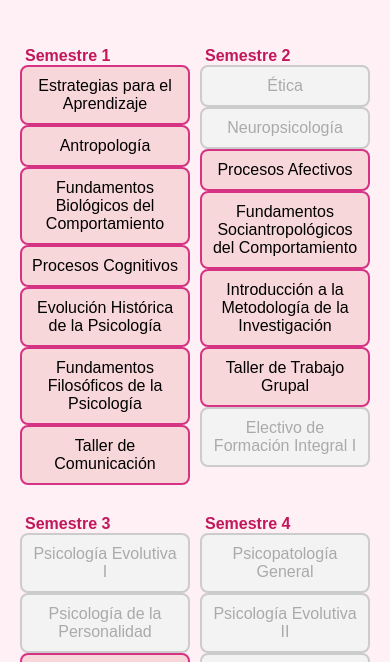
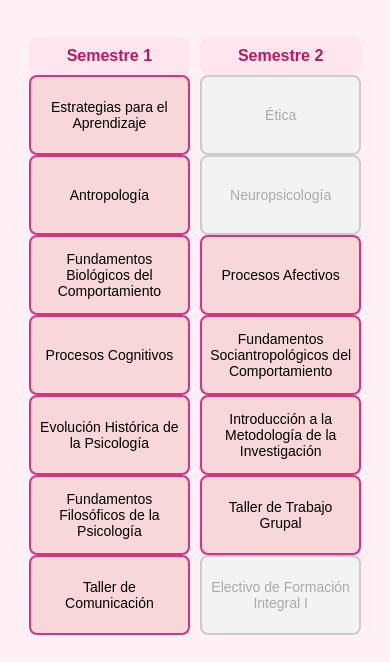
Before and after one commit to MiYU-cmd/Malla-interactiva-kikis, a plain HTML site: page index.html in a window 390 px wide. Shown: the part 118-780 px from the top of the page. Drawn offline with Linux system fonts and the light colour scheme.

Commit message:
Update style.css

```diff
--- a/style.css
+++ b/style.css
@@ -4,18 +4,22 @@ body {
   margin: 0;
   padding: 20px;
   text-align: center;
+  max-width: 100%;
+  overflow-x: hidden;
 }
 
 h1 {
   color: #d63384;
+  margin-bottom: 20px;
 }
 
 #grid {
   display: grid;
-  grid-template-columns: repeat(10, minmax(180px, 1fr));
+  grid-template-columns: repeat(auto-fill, minmax(160px, 1fr));
   gap: 10px;
   justify-content: center;
-  margin-top: 30px;
+  margin: 0 auto;
+  max-width: 95%;
 }
 
 .course {
@@ -25,6 +29,11 @@ h1 {
   padding: 10px;
   cursor: pointer;
   transition: background-color 0.3s ease;
+  min-height: 80px;
+  display: flex;
+  align-items: center;
+  justify-content: center;
+  text-align: center;
 }
 
 .course.locked {
@@ -45,14 +54,27 @@ h1 {
 }
 
 .semester-label {
-  grid-column: span 10;
+  grid-column: 1 / -1;
   font-weight: bold;
   color: #c2185b;
   margin-top: 20px;
-  text-align: left;
-  padding-left: 5px;
+  text-align: center;
+  padding: 10px;
+  background-color: #ffe6ee;
+  border-radius: 8px;
 }
 
+@media (max-width: 480px) {
+  #grid {
+    grid-template-columns: repeat(2, 1fr);
+  }
+
+  .course {
+    min-height: 60px;
+    font-size: 14px;
+    padding: 8px;
+  }
+}
 @media (max-width: 768px) {
   #grid {
     grid-template-columns: repeat(auto-fill, minmax(160px, 1fr));
```
